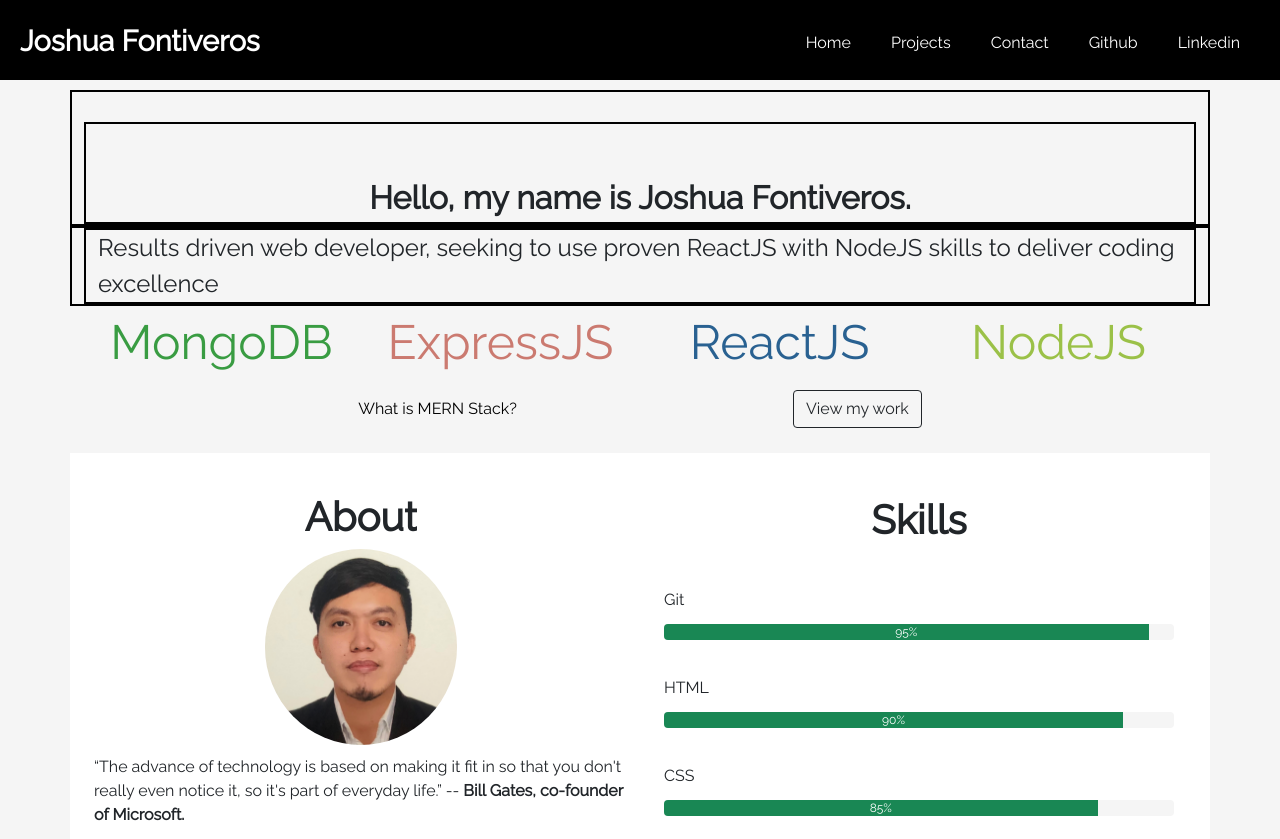
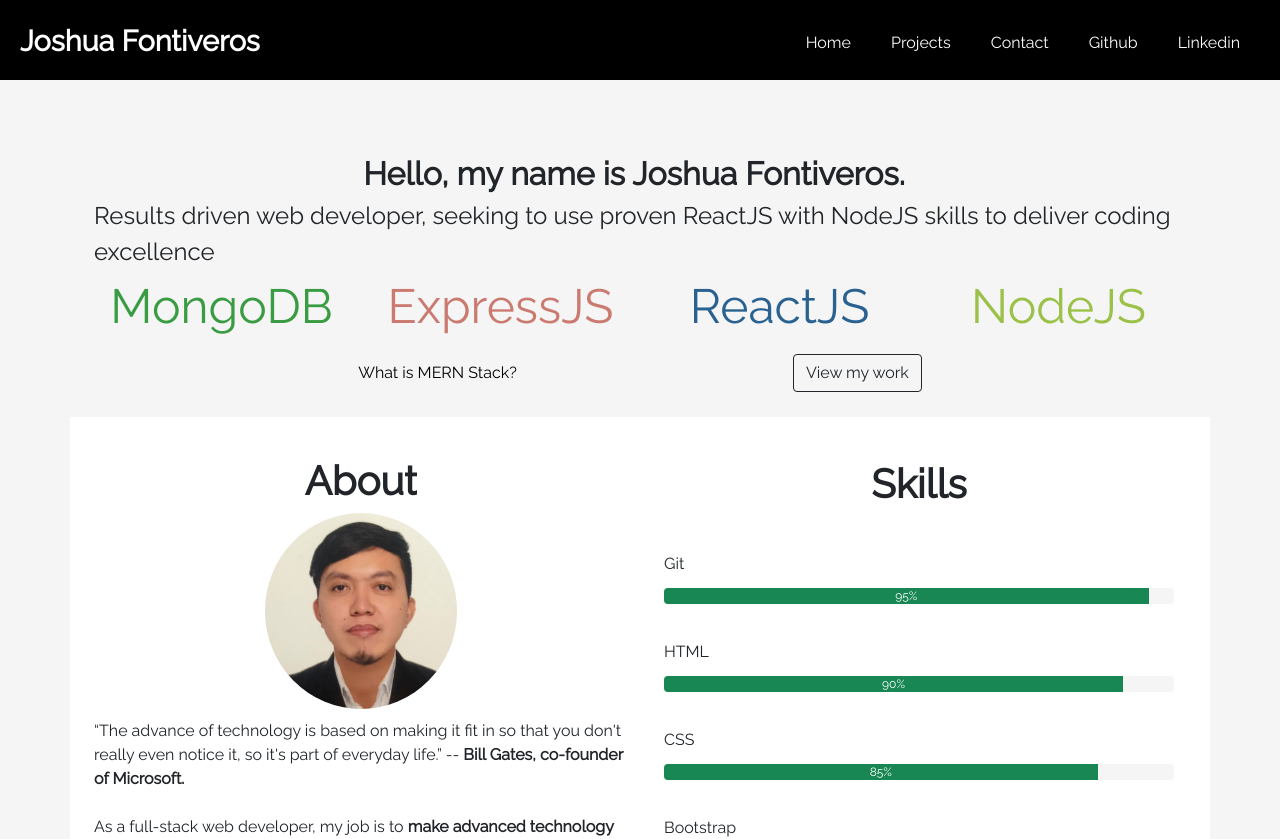
Before and after one commit to JoshuaFontiveros/joshua-fontiveros-portfolio, a React (Create React App) app: page / in a window 1280 px wide. Shown: the top 839 px of the page. Built offline with nearby package versions, Linux system fonts and the light colour scheme.

Commit message:
Fix: Sana fix na.

```diff
--- a/src/pages/About.css
+++ b/src/pages/About.css
@@ -8,12 +8,14 @@
   }
 
   .name {
-    padding-top: 50px;
+    padding-top: 60px;
     font-size: 2rem;
     font-weight: bold;
+    padding-left: 12px;
   }
   .details {
     font-size: 1.5rem;
+    padding-left: 12px;
   }
 
   .about-me {
--- a/src/pages/About.js
+++ b/src/pages/About.js
@@ -17,23 +17,21 @@ const About = () => {
   return (
     <React.Fragment>
       <div className="about ">
-        <Container
-          className="details-container "
-          style={{ border: "2px solid black" }}
-        >
-          <Container className="name" style={{ border: "2px solid black" }}>
-            Hello, my name is Joshua Fontiveros.
+        <div className="details-main-container">
+          <Container className="details-container ">
+            <Container>
+              <Row className="name">Hello, my name is Joshua Fontiveros.</Row>
+            </Container>
           </Container>
-        </Container>
-        <Container
-          className="details-container "
-          style={{ border: "2px solid black" }}
-        >
-          <Container className="details" style={{ border: "2px solid black" }}>
-            Results driven web developer, seeking to use proven ReactJS with
-            NodeJS skills to deliver coding excellence
+          <Container className="details-container ">
+            <Container>
+              <Row className="details">
+                Results driven web developer, seeking to use proven ReactJS with
+                NodeJS skills to deliver coding excellence
+              </Row>
+            </Container>
           </Container>
-        </Container>
+        </div>
         {/* <Container className="merc-desc "> */}
         <Container className="mern-description ">
           <Container className="main-logo-container  ">
```
